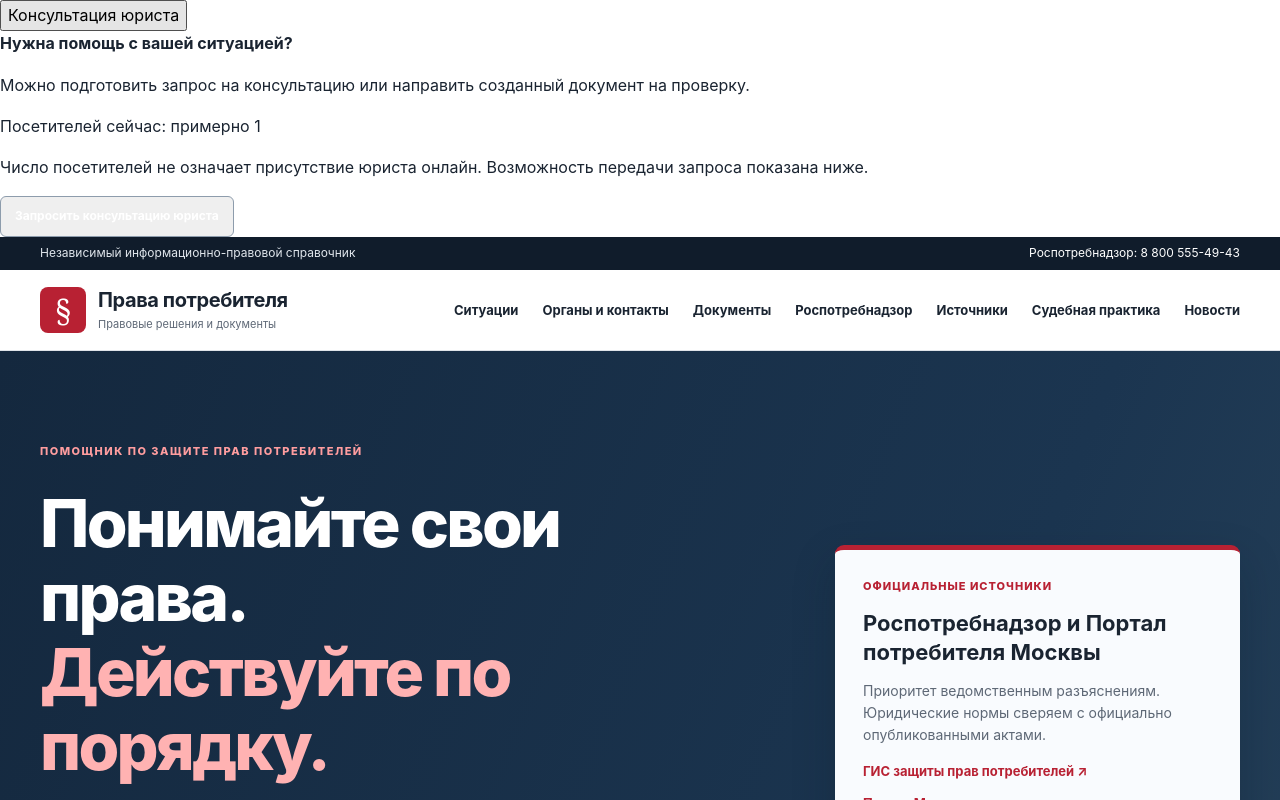
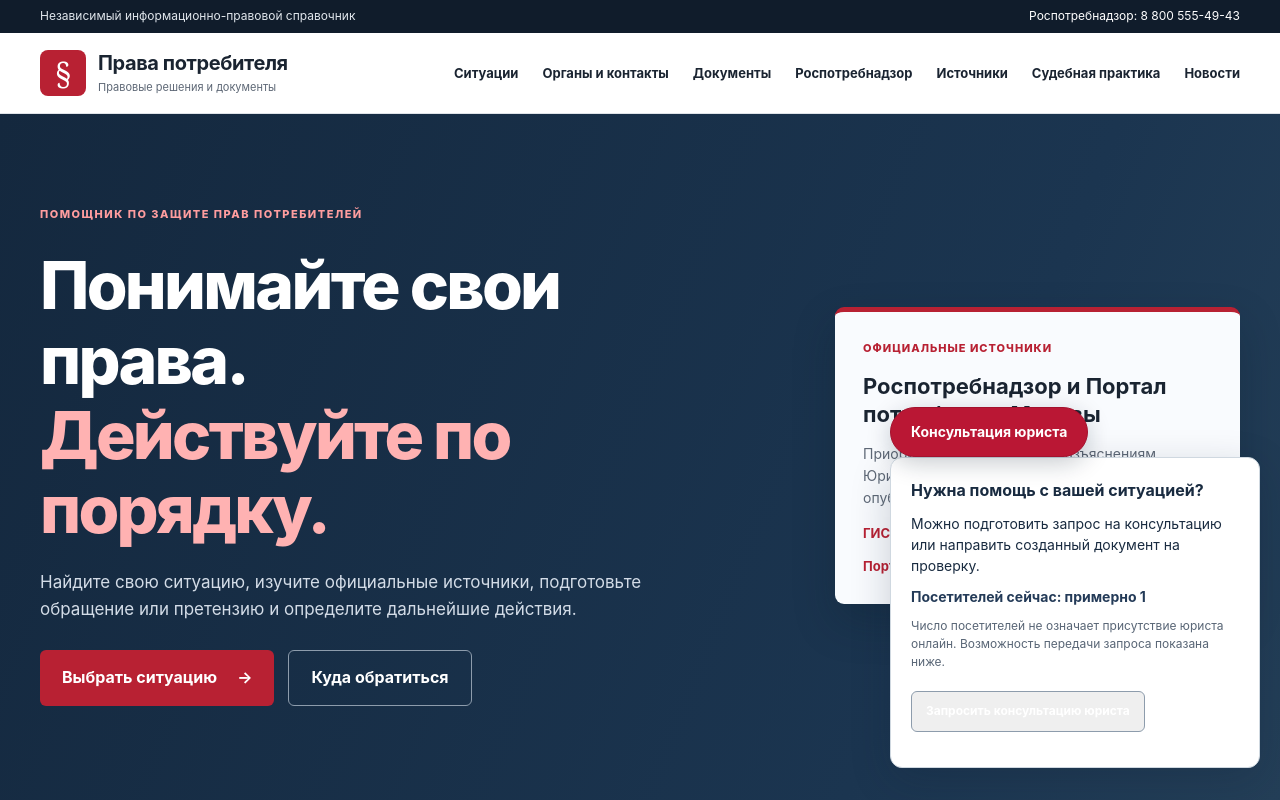
Before and after one commit to ymaslen77-tech/consumer-rights-portal, a Next.js app: page / in a window 1280 px wide. Both pictures are taken after a click on the button "Консультация юриста". Shown: the top 800 px of the page. Built offline with nearby package versions, Linux system fonts and the light colour scheme.

Commit message:
feat: show real visitor presence and consultation entrypoint sitewide

```diff
--- a/src/app/globals.css
+++ b/src/app/globals.css
@@ -55,3 +55,21 @@
 .legal-confirmation{display:flex!important;align-items:flex-start;gap:12px;padding:17px;background:#fff;border:1px solid #d9e0e7;border-radius:6px;margin:18px 0 25px!important;cursor:pointer}
 .legal-confirmation input{width:20px!important;min-width:20px;margin:2px 0 0!important;height:20px;accent-color:var(--red)}
 .legal-confirmation span{font-weight:450;font-size:13px;line-height:1.6}
+
+/* Consultation is optional; no fabricated lawyer-online indicator. */
+.consultation-widget{position:fixed;right:20px;bottom:20px;z-index:90;max-width:min(370px,calc(100vw - 30px));font-family:inherit}
+.consultation-toggle{background:#ba1734;color:white;border:1px solid #a3122e;border-radius:999px;padding:13px 20px;box-shadow:0 6px 24px #0f20303b;font:inherit;font-size:14px;font-weight:750;cursor:pointer}
+.consultation-toggle:focus-visible,.lawyer-review-request button:focus-visible{outline:3px solid #345b9e;outline-offset:3px}
+.consultation-panel{background:white;color:#192b40;border:1px solid #cfd8e0;border-radius:12px;box-shadow:0 12px 40px #0f203033;padding:20px;margin-bottom:12px;max-height:70vh;overflow-y:auto;font-size:14px}
+.consultation-panel p{margin:10px 0;line-height:1.5}
+.consultation-panel strong{display:block;font-size:16px}
+.online-count{font-weight:700;color:#243b58}
+.lawyer-status{font-size:12px;color:#596676}
+.lawyer-review-request{margin:20px 0 15px}
+.lawyer-request-panel{border:1px solid #d7e0e8;background:#f9fbfd;border-radius:8px;padding:16px;margin-top:12px;font-size:13px;line-height:1.6}
+.lawyer-request-panel label{display:block;font-size:13px;margin:12px 0}
+.lawyer-request-panel input:not([type="checkbox"]),.lawyer-request-panel textarea{width:100%;padding:10px;border:1px solid #b9c5d0;border-radius:6px;background:white;color:#172a3d;box-sizing:border-box}
+.lawyer-request-panel .lawyer-consent{display:flex;align-items:flex-start;gap:10px;font-weight:400}
+.lawyer-consent input{width:18px;min-width:18px;height:18px}
+.lawyer-request-panel button:disabled{opacity:.65;cursor:not-allowed}
+@media(max-width:720px){.consultation-widget{right:12px;bottom:12px}.consultation-panel{max-height:65vh}.consultation-toggle{padding:11px 15px}}
```
